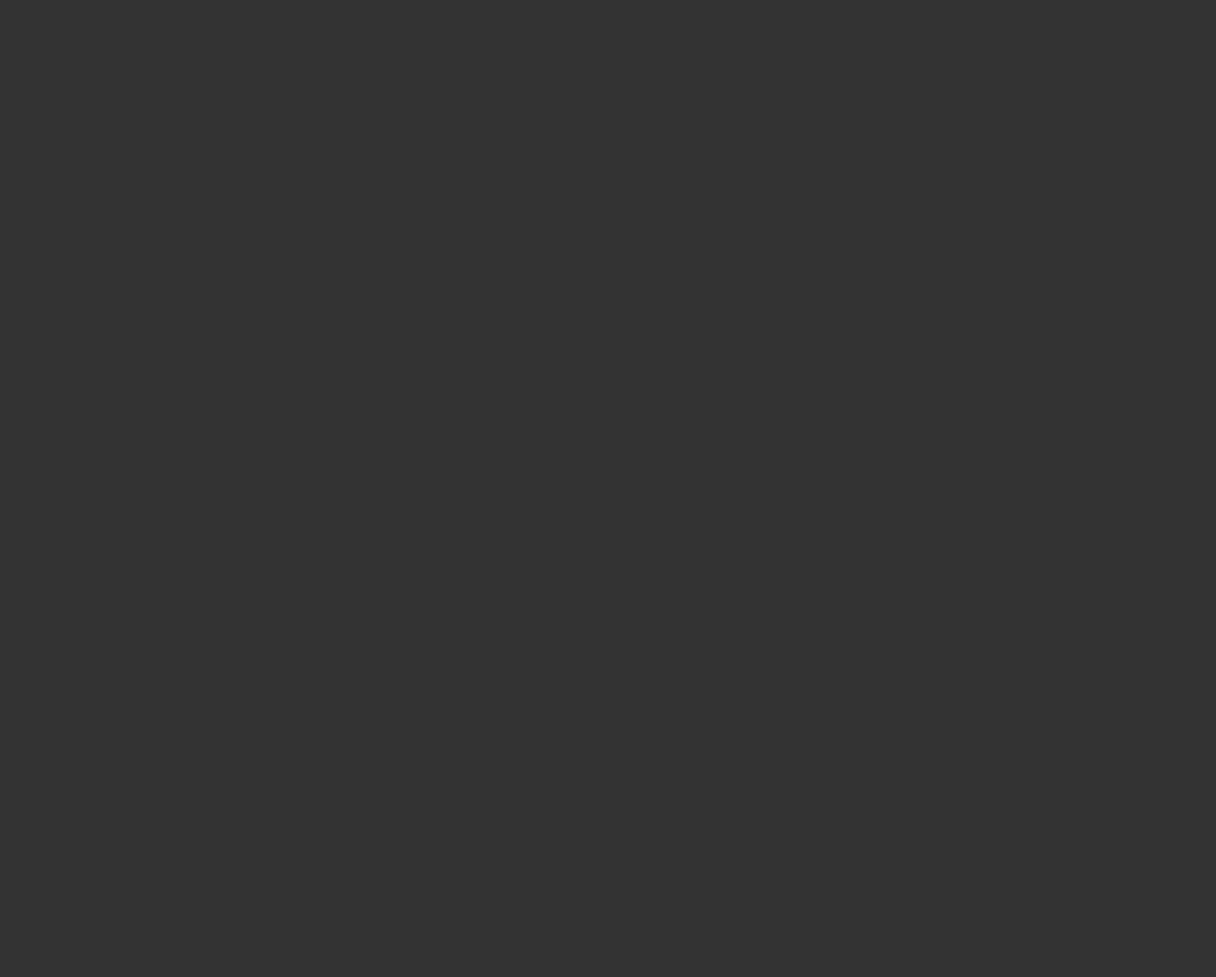
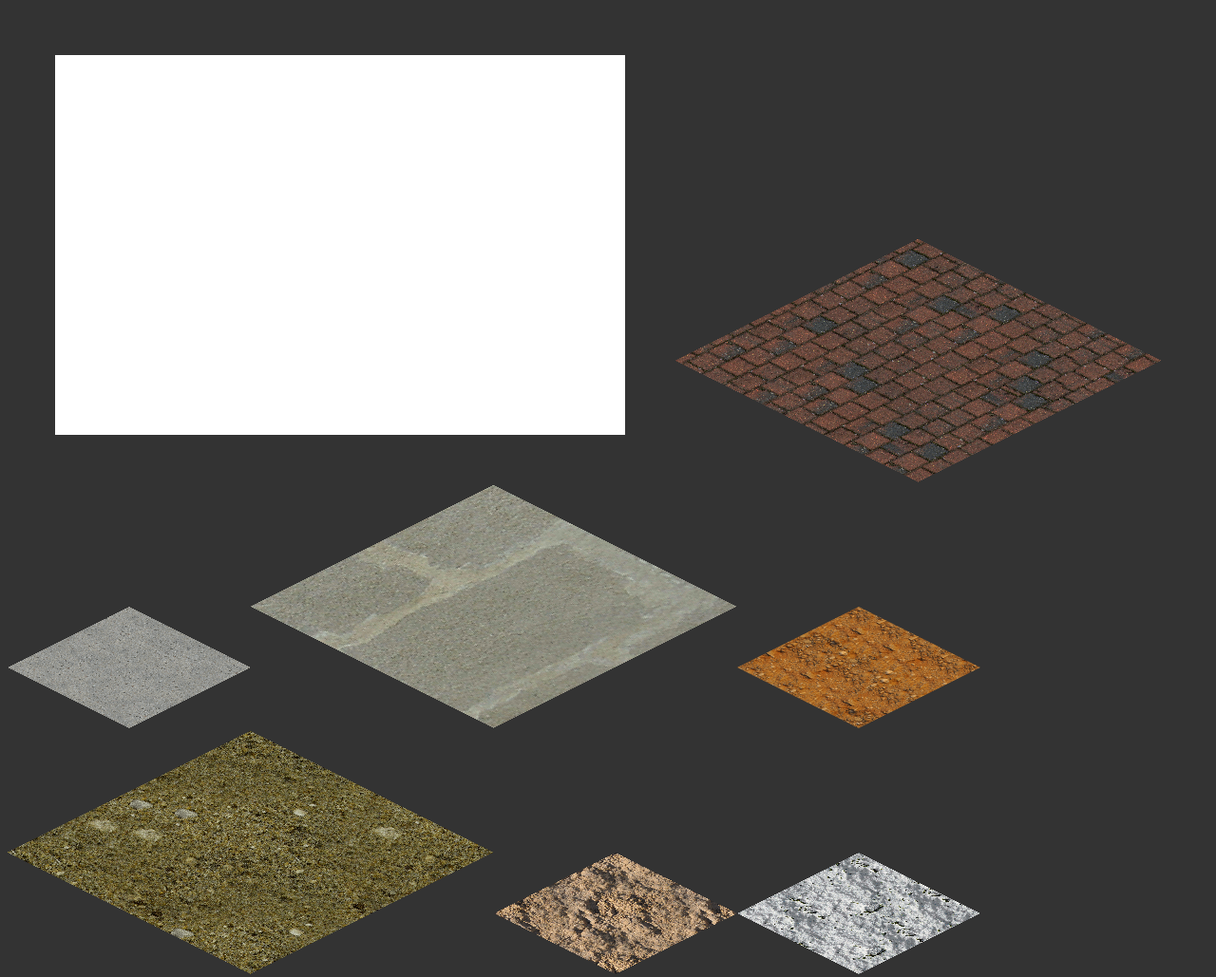
Before and after one commit to nbarnes/proxima_reverie, a website built with webpack: page index.html in a window 1280 px wide. Shown: the top 1029 px of the page at 95% size. Before the commit the page ends 800 px from the top, so only its background shows below. Built offline with nearby package versions, Linux system fonts and the light colour scheme.

Commit message:
WIP commit, drawing images to canvas
* Load png files to img elements
* canvas element in html page
* draw white background on canvas element
* generate 2d array of tiles
* the tile images do NOT draw to canvas as desired; why?  Dunno.  Thus,
'Work In Progress'.

```diff
--- a/index.html
+++ b/index.html
@@ -14,7 +14,7 @@
   <body class='colorize-nodes'>
     <script src='./dist/main.js' type='text/javascript'></script>
 
-
+    <canvas id='canvas'></canvas>
 
   </body>
 
--- /dev/null
+++ b/src/img/ground_tiles/tiles-credits.txt
@@ -0,0 +1,3 @@
+all of these textures where made from sources found on burningwell.org, all the source pictures were taken by titus tscharntke except for concrete368 and cretebrick970 which were based off images taken by Georges Grondin.
+
+ These images were turned into tileable images and then isometric tiles by p0ss for opengameart.org
--- a/src/index.js
+++ b/src/index.js
@@ -9,4 +9,85 @@ document.addEventListener("DOMContentLoaded", function() {
 
   console.log("Proxma Reverie approaches!");
 
+  var canvas = document.getElementById('canvas');
+  var context = canvas.getContext('2d');
+
+  let tileImgs = [ loadTile('/src/img/ground_tiles/brickpavers2.png'),
+                   loadTile('/src/img/ground_tiles/concrete368a.png'),
+                   loadTile('/src/img/ground_tiles/cretebrick970.png'),
+                   loadTile('/src/img/ground_tiles/dirt.png'),
+                   loadTile('/src/img/ground_tiles/dirtsand2.png'),
+                   loadTile('/src/img/ground_tiles/rock.png'),
+                   loadTile('/src/img/ground_tiles/snow.png'),
+                   loadTile('/src/img/ground_tiles/stone.png')
+                 ]
+
+  let tileMap = buildTileMap();
+
+  let tileWidth = 64, tileHeight = 32;
+  let canvasWidth = 600, canvasHeight = 400;
+
+  canvas.width = canvasWidth;
+  canvas.height = canvasHeight;
+
+  context.fillStyle = 'white';
+  context.fillRect(0, 0, canvasWidth, canvasHeight);
+
+  for (let tile of tileImgs) {
+    document.body.appendChild(tile);
+  }
+
+  drawTileMap();
+
+  function drawTileMap() {
+    for (let [x, row] of tileMap.entries()) {
+      for (let [y, tile] of row.entries()) {
+        drawTile(tile, x, y);
+      }
+    }
+  }
+
+  function drawTile(img, tileX, tileY) {
+    let canvasX = (tileWidth * tileX) + ( (tileX % 2) * (tileWidth / 2) );
+    let canvasY = (tileHeight * tileY);
+    console.log(`${canvasX}, ${canvasY}`);
+    context.drawImage(img, canvasX, canvasY, tileHeight, tileWidth);
+  }
+
+  function buildTileMap() {
+    return [
+      [
+        tileImgs[getRandomInt(4)],
+        tileImgs[getRandomInt(4)],
+        tileImgs[getRandomInt(4)],
+        tileImgs[getRandomInt(4)]
+      ], [
+        tileImgs[getRandomInt(4)],
+        tileImgs[getRandomInt(4)],
+        tileImgs[getRandomInt(4)],
+        tileImgs[getRandomInt(4)]
+      ], [
+        tileImgs[getRandomInt(4)],
+        tileImgs[getRandomInt(4)],
+        tileImgs[getRandomInt(4)],
+        tileImgs[getRandomInt(4)]
+      ], [
+        tileImgs[getRandomInt(4)],
+        tileImgs[getRandomInt(4)],
+        tileImgs[getRandomInt(4)],
+        tileImgs[getRandomInt(4)]
+      ]
+    ]
+  }
+
+  function loadTile(fileName) {
+    let img = new Image();
+    img.src = fileName;
+    return img;
+  }
+
+  function getRandomInt(max) {
+    return Math.floor(Math.random() * Math.floor(max));
+  }
+
 });
--- a/src/styles/index.css
+++ b/src/styles/index.css
@@ -8,6 +8,12 @@ body {
   font-family: 'Lato', sans-serif;
 }
 
+canvas {
+  margin: 50px;
+  width: 600px;
+  height: 400px;
+}
+
 .hide {
   display: none;
 }
```
Also changed, not shown: dist/bundle.css, dist/main.js, src/img/ground_tiles/brickpavers2.png (added), src/img/ground_tiles/concrete368a.png (added), src/img/ground_tiles/cretebrick970.png (added), src/img/ground_tiles/dirt.png (added), src/img/ground_tiles/dirtsand2.png (added), src/img/ground_tiles/rock.png (added), src/img/ground_tiles/snow.png (added), src/img/ground_tiles/stone.png (added), src/img/ground_tiles/tilable-IMG_0044-grey.png (added), src/img/ground_tiles/tileable-S7002876-grey.png (added).
